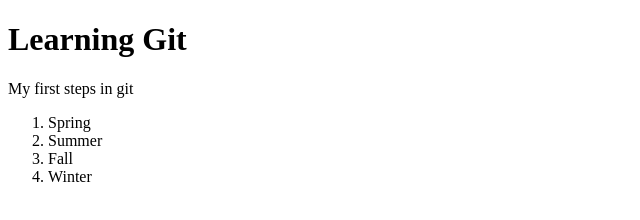
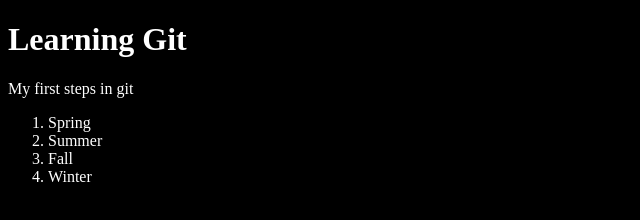
Before and after one commit to Diversificado/praticing-git, a plain HTML site: page index.html in a window 1280 px wide. Shown: the whole page, without its empty margins (0-640 px from the left). Drawn offline with Linux system fonts and the light colour scheme.

Commit message:
Adding season of the year and the style.css to html file

```diff
--- a/index.html
+++ b/index.html
@@ -5,6 +5,7 @@
     <meta http-equiv="X-UA-Compatible" content="IE=edge">
     <meta name="viewport" content="width=device-width, initial-scale=1.0">
     <title>Learning Git</title>
+    <link rel="stylesheet" href="/style.css">
 </head>
 <body>
     <h1>Learning Git</h1>
--- a/style.css
+++ b/style.css
@@ -2,3 +2,7 @@ html {
     background-color: #000;
     color: #fff;
 }
+
+p, li{
+    color: #fff;
+}
```
